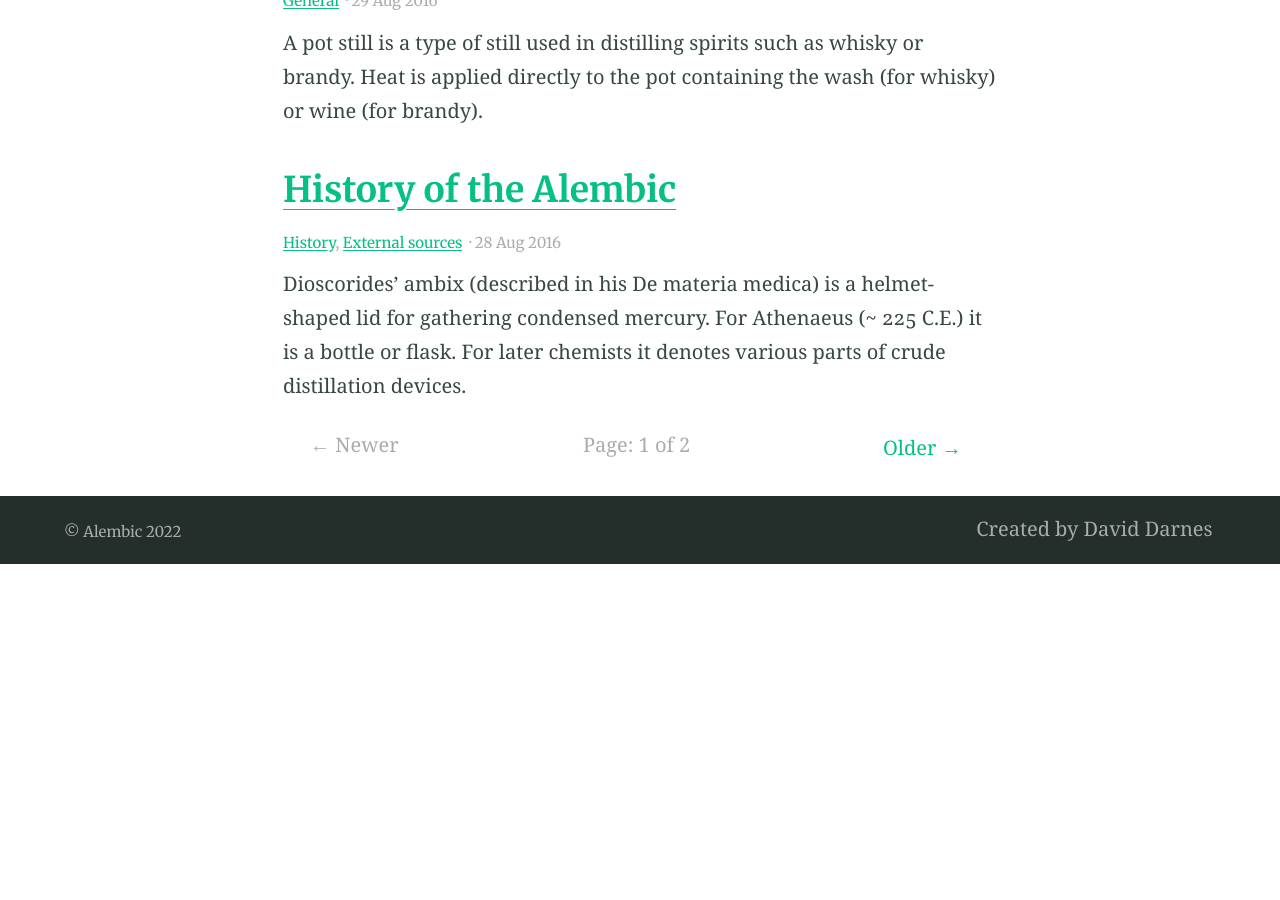
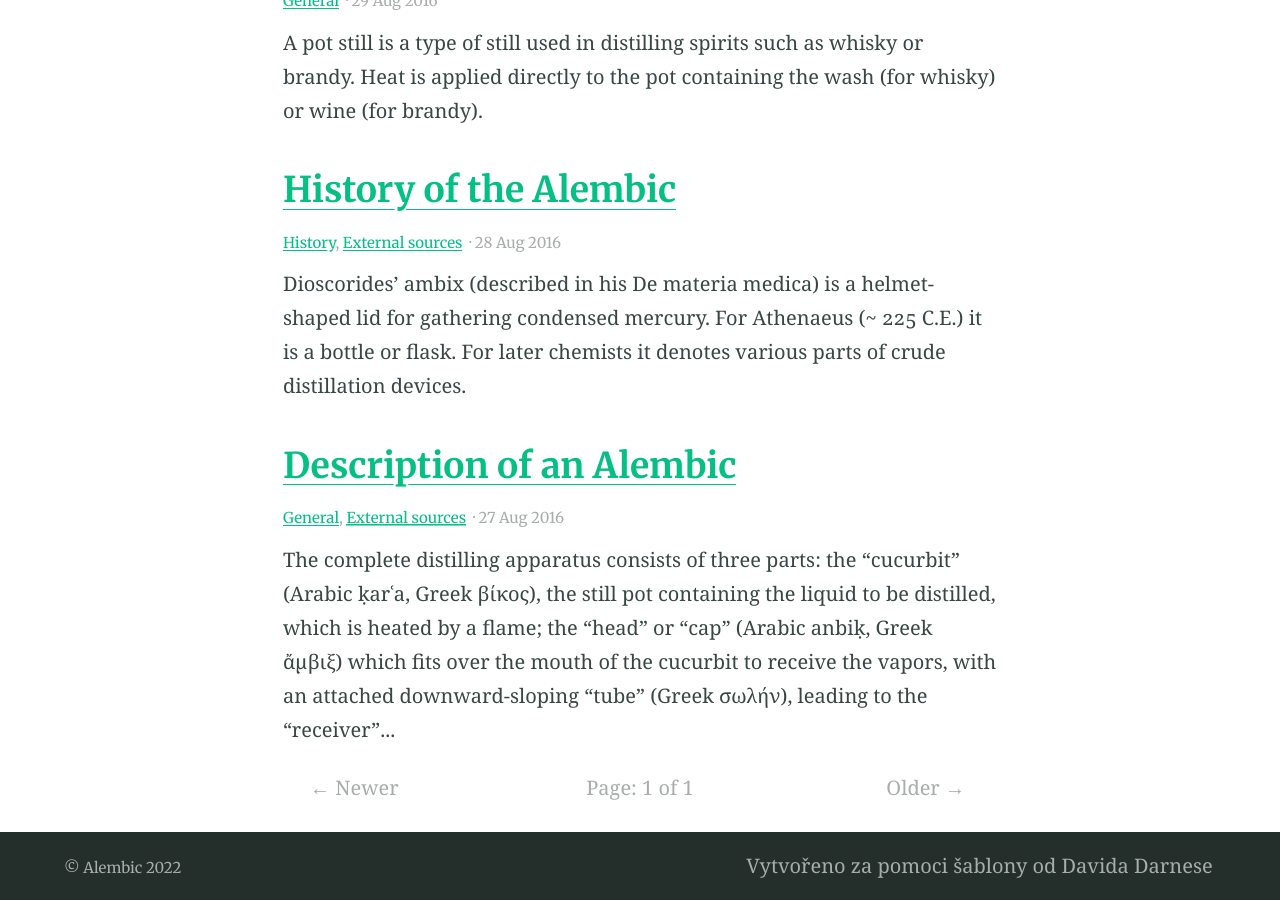
Before and after one commit to vojteaka7/vojteaka7.github.io, a Jekyll site: the page built from blog/index.html, in a window 1280 px wide and 900 px high, scrolled down 670 px. Built offline with Jekyll 4.4.1, drawn with Linux system fonts in a browser that asks for light colours; the list of posts is cut into pages by our own code; before the commit the page ends 1234 px from its top, so only the background shows below that.

Commit message:
odstranění výchozích hodnot webu

```diff
--- a/_config.yml
+++ b/_config.yml
@@ -35,7 +35,7 @@
 - jemoji
 
 # 3. Gem settings
-paginate: 2 # jekyll-paginate > items per page
+paginate: 20 # jekyll-paginate > items per page
 paginate_path: blog/page:num # jekyll-paginate > blog page
 jekyll-mentions: https://twitter.com # jekyll-mentions > service used when @replying
 twitter:
@@ -92,13 +92,13 @@
 
 # 7. Site settings
 encoding: utf-8 # Make sure the encoding is right
-lang: en-GB # Set the site language
+lang: cs-CZ # Set the site language
 title: "Alembic" # Site name or title, also used in jekyll-seo-tag
 logo: "/assets/logos/logo.svg" # Site logo, also used in jekyll-seo-tag
 description: "Alembic is a starting point for Jekyll projects. Rather than starting from scratch, this boilerplate is designed to get the ball rolling immediately" # Site description and default description, also used in jekyll-seo-tag
 url: "https://alembic.darn.es" # Site url, also used in jekyll-seo-tag
 baseurl: ""
-repo: "https://github.com/daviddarnes/alembic"
+repo: "https://github.com/vojteaka7/vojteaka7.github.io"
 email: "me@daviddarnes.com"
 # disqus: "alembic-1" # Blog post comments, uncomment the option and set the site ID from your Disqus account
 # date_format: "%-d %B %Y" # Blog post date formatting using placeholder formatting
@@ -123,19 +123,15 @@
 navigation_header:
 - title: Home
   url: /
-- title: Elements
-  url: /elements/
 - title: Blog
   url: /blog/
 - title: Categories
   url: /categories/
 - title: Search
   url: /search/
-- title: Fork Alembic
-  url: https://github.com/daviddarnes/alembic
 
 navigation_footer:
-- title: Created by David Darnes
+- title: Vytvořeno za pomoci šablony od Davida Darnese
   url: https://darn.es
 
 social_links: # Appears in sidebar. Set the urls then uncomment and comment out as desired
```
